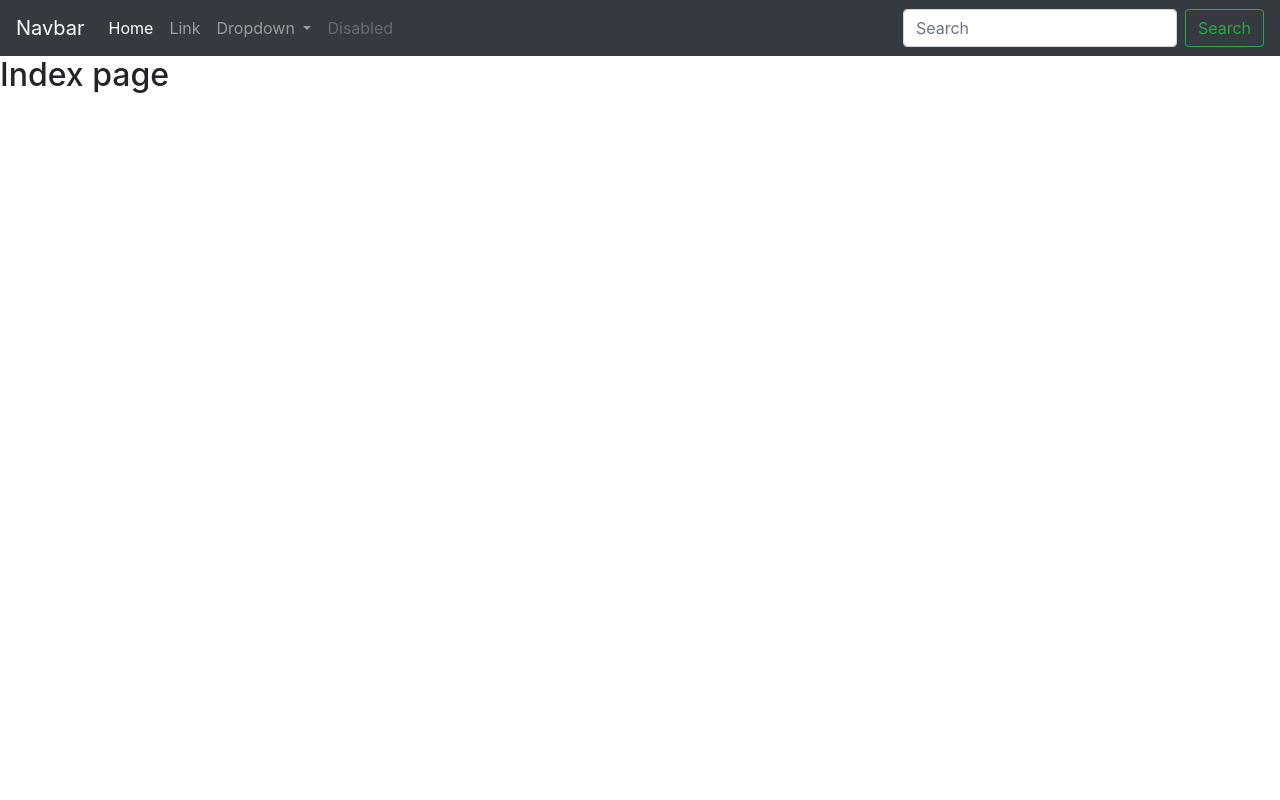
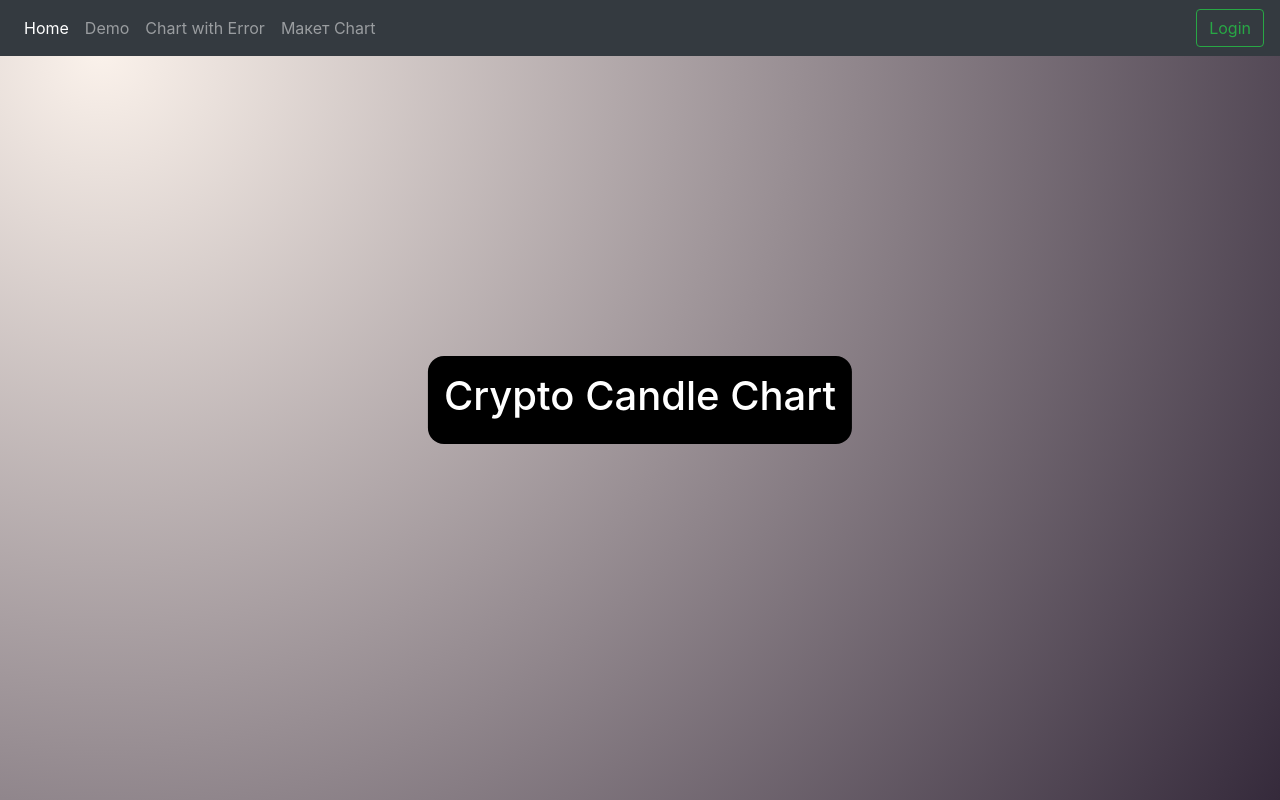
Before and after one commit to gromang/crypto_webapp, a Flask app: page / in a window 1280 px wide. Run offline with Flask 2, Linux system fonts and the light colour scheme; some libraries are stand-ins or nearby versions.

Commit message:
доработал меню

```diff
--- a/requirements.txt
+++ b/requirements.txt
@@ -6,6 +6,7 @@ colorama==0.4.3
 entrypoints==0.3
 flake8==3.7.9
 Flask==1.1.1
+Flask-WTF==0.14.2
 idna==2.8
 isort==4.3.21
 itsdangerous==1.1.0
@@ -26,3 +27,4 @@ typed-ast==1.4.1
 urllib3==1.25.7
 Werkzeug==0.16.0
 wrapt==1.11.2
+WTForms==2.2.1
--- a/webapp/__init__.py
+++ b/webapp/__init__.py
@@ -11,6 +11,7 @@ def create_app():
     @app.route('/')
     def index():
         title = "CryptoCandle"
+
         return render_template('index.html', page_title=title)
 
     @app.route('/api', methods=["GET"])
@@ -26,20 +27,20 @@ def create_app():
     def chart():
         title = "Chart"
         chart_menu = ChartForm()
-        # if chart_menu.is_submitted():
-        #     interval = intervals[chart_menu.interval.data]
-        #     pair = str(chart_menu.pair.data)
-        #     depth = int(chart_menu.depth.data)
-        # else:
-        #     interval = intervals[chart_menu.interval.default]
-        #     pair = str(chart_menu.pair.default)
-        #     depth = int(chart_menu.depth.default)
+        if chart_menu.is_submitted():
+            interval = intervals[chart_menu.interval.data]
+            pair = str(chart_menu.pair.data)
+            depth = int(chart_menu.depth.data)
+        else:
+            interval = intervals[chart_menu.interval.default]
+            pair = str(chart_menu.pair.default)
+            depth = int(chart_menu.depth.default)
 
-        #chart = candle_chart(pair, interval, depth)
+        chart = candle_chart(pair, interval, depth)
         return render_template(
             'chart.html',
             page_title=title,
-            #chart=chart,
+            chart=chart,
             form=chart_menu)
 
     @app.route('/demo')
@@ -48,4 +49,10 @@ def create_app():
         chart = candle_chart("BTCUSD", 30, 50)
         return render_template('demo.html', page_title=title, chart=chart)
 
+    @app.route('/chart_example')
+    def chart_example():
+        title = "Example"
+        chart = candle_chart("BTCUSD", 30, 50)
+        return render_template('chart_example.html', page_title=title, chart=chart)
+
     return app
--- /dev/null
+++ b/webapp/static/style.css
@@ -0,0 +1,14 @@
+body {
+    background: radial-gradient(circle farthest-corner at 100px 50px, #FBF2EB, #352A3B);
+    }
+section {
+    background: black;
+    color: white;
+    border-radius: 1em;
+    padding: 1em;
+    position: absolute;
+    top: 50%;
+    left: 50%;
+    margin-right: -50%;
+    transform: translate(-50%, -50%)
+    }
--- a/webapp/templates/base.html
+++ b/webapp/templates/base.html
@@ -9,17 +9,18 @@
     <!-- Bootstrap CSS -->
     <link rel="stylesheet" href="https://stackpath.bootstrapcdn.com/bootstrap/4.4.1/css/bootstrap.min.css"
         integrity="sha384-Vkoo8x4CGsO3+Hhxv8T/Q5PaXtkKtu6ug5TOeNV6gBiFeWPGFN9MuhOf23Q9Ifjh" crossorigin="anonymous">
-
+    <link rel="stylesheet" href="static/style.css">
     <title>{{ page_title }}</title>
     {% block plot_js %}{% endblock %}
 
 </head>
 
 <body>
+    {% block content %}{% endblock %}
     {% include 'menu.html' %}
     {% block chart_menu %}{% endblock %}
     {% block chart %}{% endblock %}
-    {% block content %}{% endblock %}
+
 
 
     <!-- Optional JavaScript -->
--- a/webapp/templates/index.html
+++ b/webapp/templates/index.html
@@ -1,5 +1,7 @@
 {% extends "base.html" %}
 
 {% block content %}
-<h2>Index page</h2>
+<section>
+    <h1>Crypto Candle Chart</h1>
+</section>
 {% endblock %}
--- a/webapp/templates/menu.html
+++ b/webapp/templates/menu.html
@@ -1,5 +1,4 @@
 <nav class="navbar navbar-expand-lg navbar-dark bg-dark">
-    <a class="navbar-brand" href="#">Navbar</a>
     <button class="navbar-toggler" type="button" data-toggle="collapse" data-target="#navbarSupportedContent"
         aria-controls="navbarSupportedContent" aria-expanded="false" aria-label="Toggle navigation">
         <span class="navbar-toggler-icon"></span>
@@ -8,30 +7,20 @@
     <div class="collapse navbar-collapse" id="navbarSupportedContent">
         <ul class="navbar-nav mr-auto">
             <li class="nav-item active">
-                <a class="nav-link" href="#">Home <span class="sr-only">(current)</span></a>
+                <a class="nav-link" href="{{ url_for('index') }}">Home <span class="sr-only">(current)</span></a>
             </li>
             <li class="nav-item">
-                <a class="nav-link" href="#">Link</a>
-            </li>
-            <li class="nav-item dropdown">
-                <a class="nav-link dropdown-toggle" href="#" id="navbarDropdown" role="button" data-toggle="dropdown"
-                    aria-haspopup="true" aria-expanded="false">
-                    Dropdown
-                </a>
-                <div class="dropdown-menu" aria-labelledby="navbarDropdown">
-                    <a class="dropdown-item" href="#">Action</a>
-                    <a class="dropdown-item" href="#">Another action</a>
-                    <div class="dropdown-divider"></div>
-                    <a class="dropdown-item" href="#">Something else here</a>
-                </div>
+                <a class="nav-link" href="{{ url_for('demo') }}">Demo</a>
             </li>
             <li class="nav-item">
-                <a class="nav-link disabled" href="#" tabindex="-1" aria-disabled="true">Disabled</a>
+                <a class="nav-link" href="{{ url_for('chart') }}">Chart with Error</a>
+            </li>
+            <li class="nav-item">
+                <a class="nav-link" href="{{ url_for('chart_example') }}">Макет Chart</a>
             </li>
         </ul>
         <form class="form-inline my-2 my-lg-0">
-            <input class="form-control mr-sm-2" type="search" placeholder="Search" aria-label="Search">
-            <button class="btn btn-outline-success my-2 my-sm-0" type="submit">Search</button>
+            <button class="btn btn-outline-success my-2 my-sm-0" type="submit">Login</button>
         </form>
     </div>
 </nav>
```
Also changed, not shown: webapp/templates/chart_example.html (added, +53 -0 lines), webapp/static/index.png (added).
